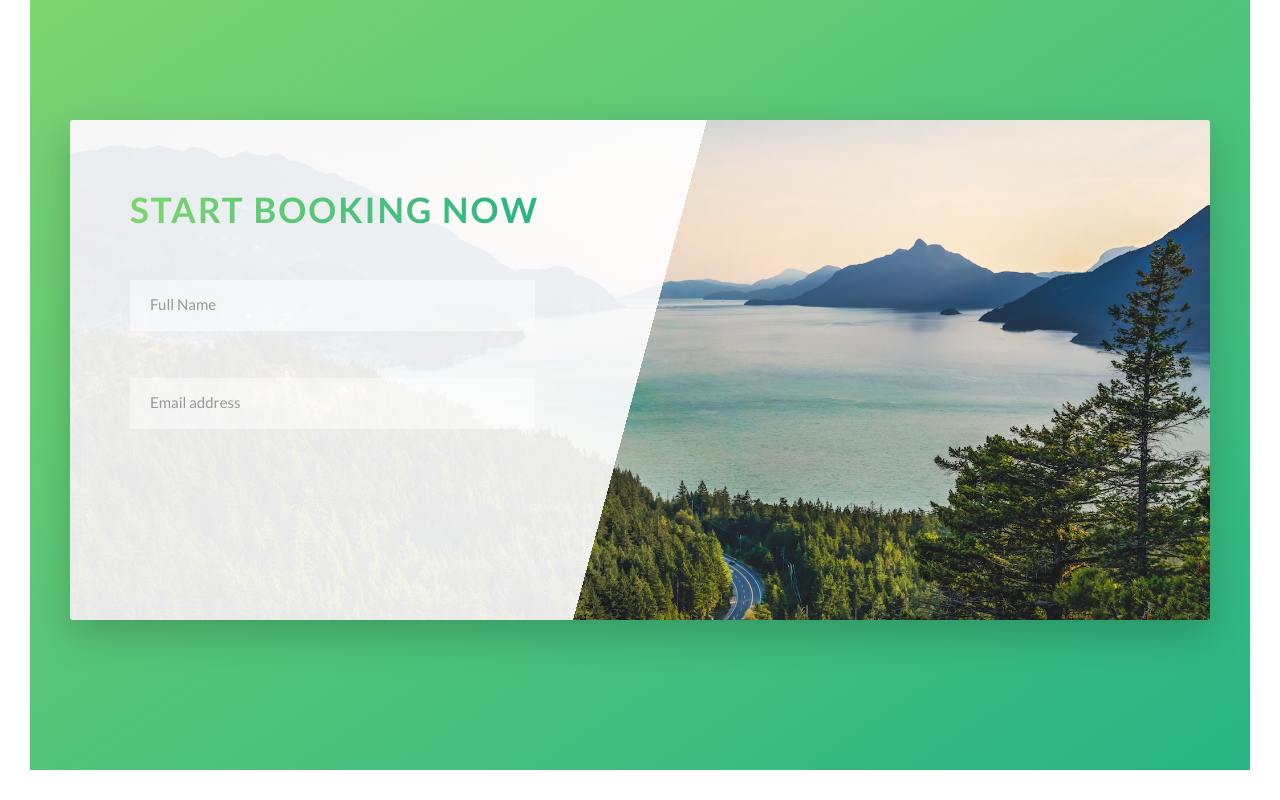
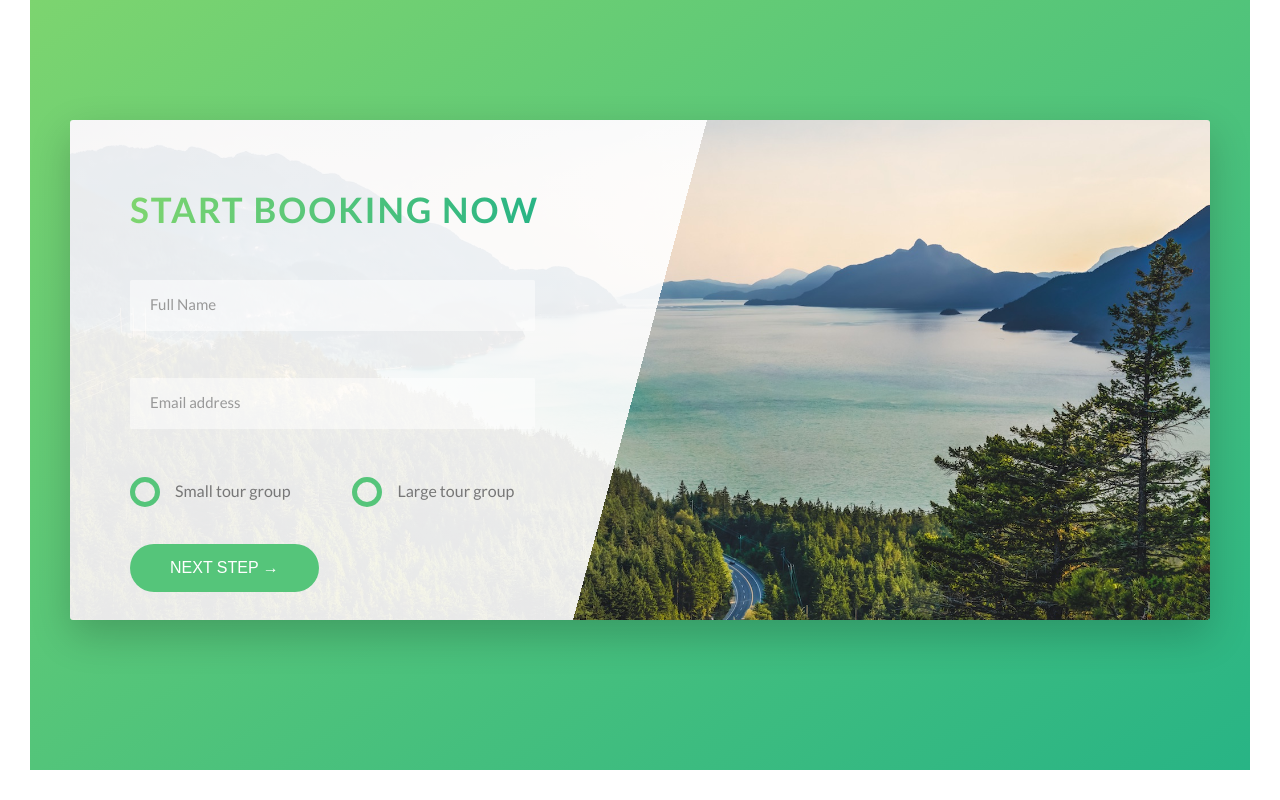
Before and after one commit to javielrezende/advanced_css_sass, a website: page index.html in a window 1280 px wide. Shown: the part 4527-5327 px from the top of the page. Drawn offline with Linux system fonts and the light colour scheme.

Commit message:
:sparkles: Section book finished

```diff
--- a/index.html
+++ b/index.html
@@ -324,6 +324,30 @@
                                 <input type="email" class="form__input" id="email" placeholder="Email address" required>
                                 <label for="email" class="form__label">Email address</label>
                             </div>
+
+                            <div class="form__group u-margin-bottom-medium">
+                                <div class="form__radio-group">
+                                    <input type="radio" class="form__radio-input" id="small" name="size">
+                                    <label for="small" class="form__radio-label">
+                                        <span class="form__radio-button"></span>
+                                        Small tour group
+                                    </label>
+                                </div>
+
+                                <div class="form__radio-group">
+                                    <input type="radio" class="form__radio-input" id="large" name="size">
+                                    <label for="large" class="form__radio-label">
+                                        <span class="form__radio-button"></span>
+                                        Large tour group
+                                    </label>
+                                </div>
+                            </div>
+
+                            <div class="form__group">
+                                <button class="btn btn--green">
+                                    Next step &rarr;
+                                </button>
+                            </div>
                         </form>
                     </div>
                 </div>
--- a/sass/base/_utilities.scss
+++ b/sass/base/_utilities.scss
@@ -1,23 +1,23 @@
 .u-center-text {
-    text-align: center;
+    text-align: center !important;
 }
 
 .u-margin-bottom-small {
-    margin-bottom: 1.5rem;
+    margin-bottom: 1.5rem !important;
 }
 
 .u-margin-bottom-medium {
-    margin-bottom: 4rem;
+    margin-bottom: 4rem !important;
 }
 
 .u-margin-bottom-big {
-    margin-bottom: 8rem;
+    margin-bottom: 8rem !important;
 }
 
 .u-margin-top-big {
-    margin-top: 8rem;
+    margin-top: 8rem !important;
 }
 
 .u-margin-top-huge {
-    margin-top: 10rem;
+    margin-top: 10rem !important;
 }
--- a/sass/components/_button.scss
+++ b/sass/components/_button.scss
@@ -1,4 +1,5 @@
 .btn {
+    &,
     &:link,
     &:visited {
         text-transform: uppercase;
@@ -8,7 +9,11 @@
         border-radius: 10rem;
         transition: all .2s;
         position: relative;
-        font-size: $default-font-size
+        font-size: $default-font-size;
+
+        // CHANGE FOR THE <button> ELEMENT
+        border: none;
+        cursor: pointer;
     }
 
     &:hover {
@@ -21,7 +26,9 @@
         }
     }
 
-    &:active {
+    &:active,
+    &:focus {
+        outline: none;
         transform: translateY(-.1rem);
         box-shadow: 0 .5rem 1rem rgba($color-black, .2);
     }
--- a/sass/components/_form.scss
+++ b/sass/components/_form.scss
@@ -14,6 +14,7 @@
         border-bottom: 3px solid transparent;
         width: 90%;
         display: block;
+        transition: all.3s;
 
         &:focus {
             outline: none;
@@ -44,4 +45,50 @@
         visibility: hidden;
         transform: translateY(-4rem);
     }
+
+    &__radio-group {
+        width: 49%;
+        display: inline-block ;
+    }
+
+    &__radio-input {
+        display: none;
+    }
+
+    &__radio-label {
+        font-size: $default-font-size;
+        cursor: pointer;
+        position: relative;
+        padding-left: 4.5rem;
+    }
+
+    &__radio-button {
+        height: 3rem;
+        width: 3rem;
+        border: 5px solid $color-primary;
+        border-radius: 50%;
+        display: inline-block;
+        position: absolute;
+        top: -.4rem ;
+        left: 0;
+
+        &::after {
+            content: "";
+            display: block;
+            height: 1.3rem;
+            width: 1.3rem;
+            border-radius: 50%;
+            position: absolute;
+            top: 50%;
+            left: 50%;
+            transform: translate(-50%, -50%);
+            background-color: $color-primary;
+            opacity: 0;
+            transition: opacity .2s;
+        }
+    }
+
+    &__radio-input:checked ~ &__radio-label &__radio-button::after {
+        opacity: 1;
+    }
 }
```
Also changed, not shown: css/style.css.
